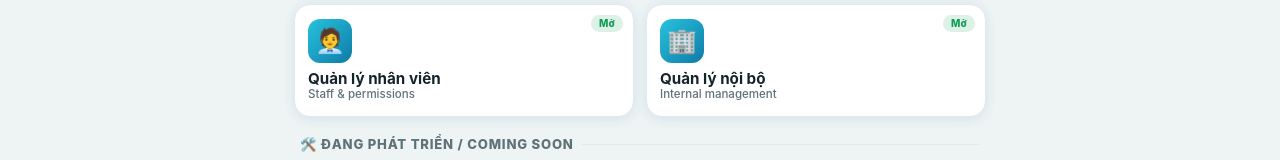
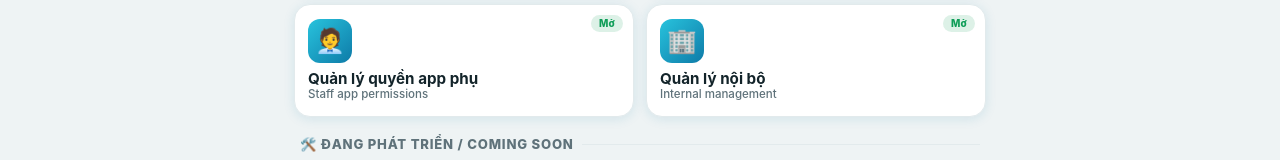
Before and after one commit to Lux-home/lux-home.github.io, a plain HTML site: page index.html in a window 1280 px wide. Shown: the part 416-576 px from the top of the page. Drawn offline with Linux system fonts and the light colour scheme.

Commit message:
Đổi tên ô Quản lý nhân viên thành Quản lý quyền app phụ
Co-Authored-By: Claude Opus 4.8 <noreply@anthropic.com>
Claude-Session: https://claude.ai/code/session_01WNU5gJvf2621E4ZuTd3zd1

```diff
--- a/index.html
+++ b/index.html
@@ -90,7 +90,7 @@ const LIVE = [
   {ic:"🛂", nm:"Lưu trú & hạn visa", en:"Residence & visa", url:LINKS.luutru},
   {ic:"🧾", nm:"Gửi hóa đơn", en:"Send invoices", url:LINKS.bill},
   {ic:"📢", nm:"Thông báo cư dân", en:"Resident notices", url:LINKS.thongbao},
-  {ic:"🧑‍💼", nm:"Quản lý nhân viên", en:"Staff & permissions", url:"nvadmin.html"},
+  {ic:"🧑‍💼", nm:"Quản lý quyền app phụ", en:"Staff app permissions", url:"nvadmin.html"},
   {ic:"🏢", nm:"Quản lý nội bộ", en:"Internal management", url:"noibo.html"},
 ];
 const SOON = [
```
